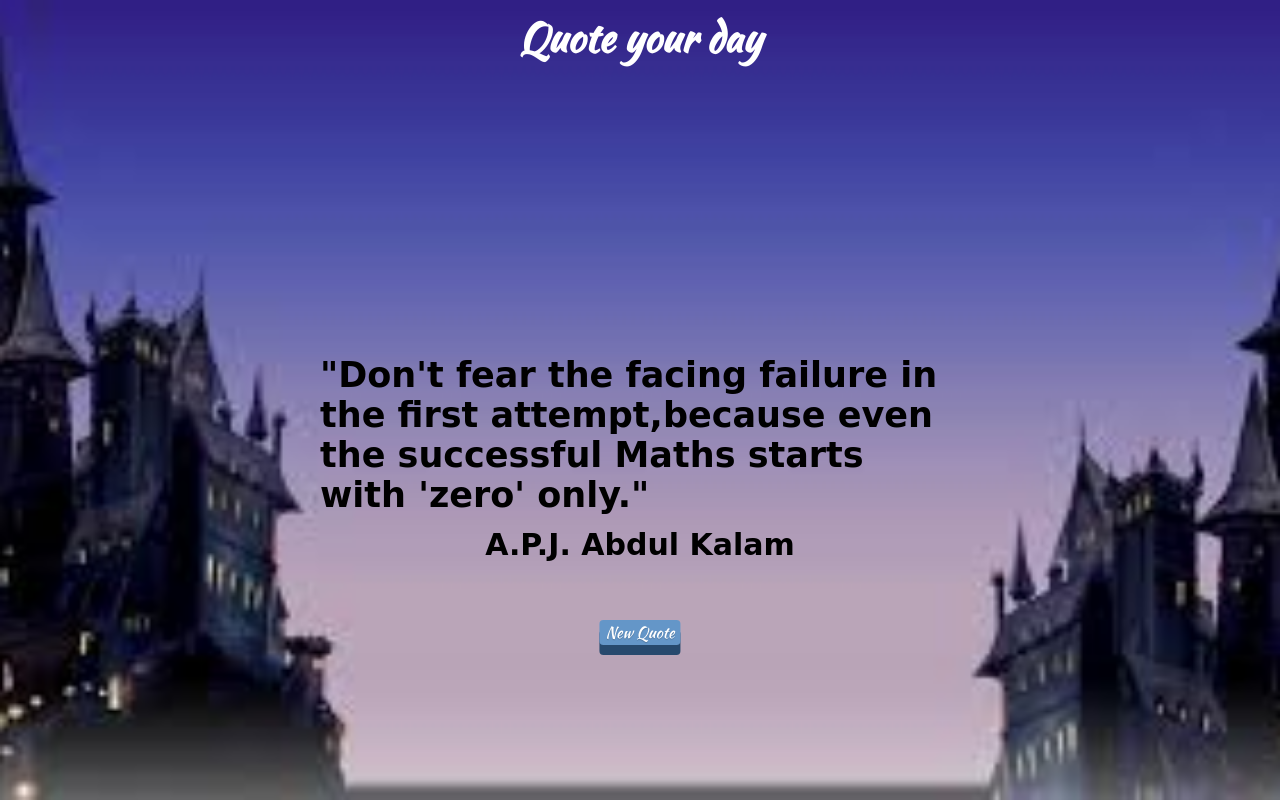
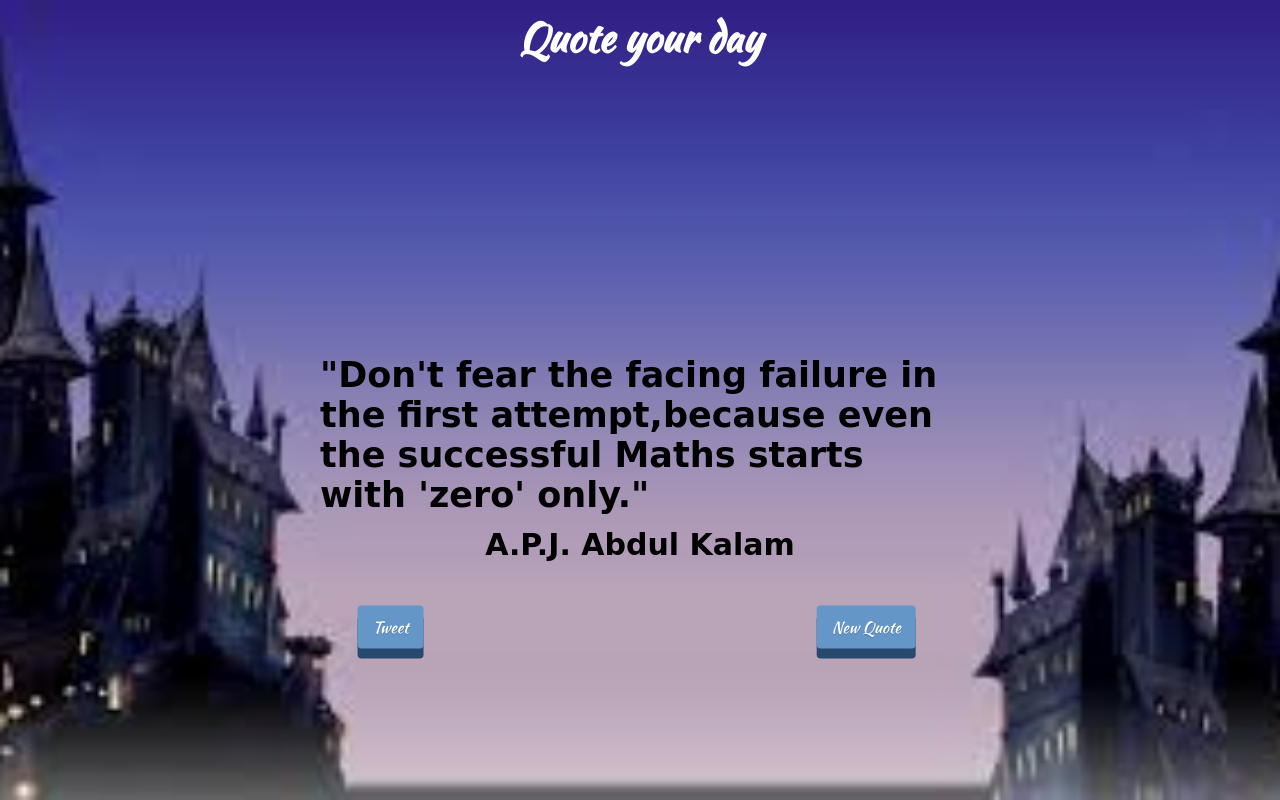
Before and after one commit to SanaJahan/quote-generator, a plain HTML site: page index.html in a window 1280 px wide. Drawn offline with Linux system fonts and the light colour scheme; a web font is replaced by a local one.

Commit message:
Added tweet button

```diff
--- a/index.html
+++ b/index.html
@@ -8,6 +8,7 @@
 <p id = "generateQuoteTextHere">"Don't fear the facing failure in the first attempt,because even the successful Maths starts with 'zero' only."</p>
 <p id = "generateQuoteWriter">A.P.J. Abdul Kalam</p>
 <button id="getQuote">New Quote</button>
+<button id = "forTweet"><a href="https://twitter.com/share" class="twitter-share-button" data-show-count="false">Tweet</a><script async src="//platform.twitter.com/widgets.js" charset="utf-8"></script></button>
 </div>
 <script src = "generator.js"></script>
 </body>
--- a/style.css
+++ b/style.css
@@ -41,8 +41,8 @@ html {
   #getQuote{
  	position: absolute;
     top: 80%;
-    left: 50%;
-    transform: translateX(-50%) translateY(-80%);
+    left: 70%;
+    transform: translateX(-80%) translateY(-80%);
   	background-color: #6496c8;
   	border: none;
   	border-radius: 4px;
@@ -51,6 +51,7 @@ html {
     text-shadow: 0 1px 1px rgba(0, 0, 0, 0.2);
     font-size:100%;
     font-family: 'Kaushan Script', cursive;
+    padding: 10px 15px;
 
  }
 
@@ -58,3 +59,27 @@ html {
 #getQuote:hover {
   background-color: #417cb8
 }
+
+#forTweet{
+    position: absolute;
+    top: 80%;
+    left: 30%;
+    transform: translateX(-40%) translateY(-80%);
+  	background-color: #6496c8;
+  	border: none;
+  	border-radius: 4px;
+  	box-shadow: 0 10px #27496d;
+  	color: white;
+    text-shadow: 0 1px 1px rgba(0, 0, 0, 0.2);
+    font-size:100%;
+    font-family: 'Kaushan Script', cursive;
+    padding: 10px 15px;
+}
+#forTweet:hover {
+  background-color: #417cb8
+}
+
+.twitter-share-button{
+	text-decoration: none;
+	color: white;
+}
```
